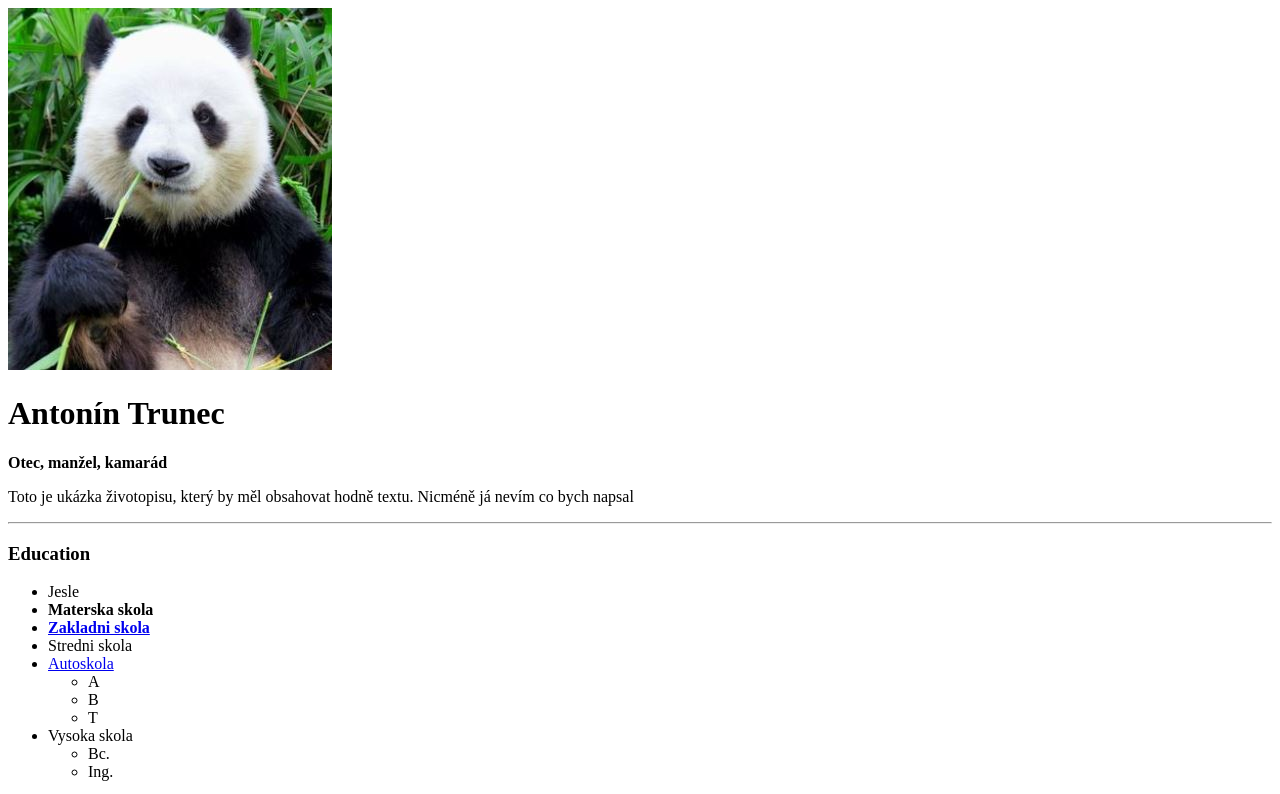
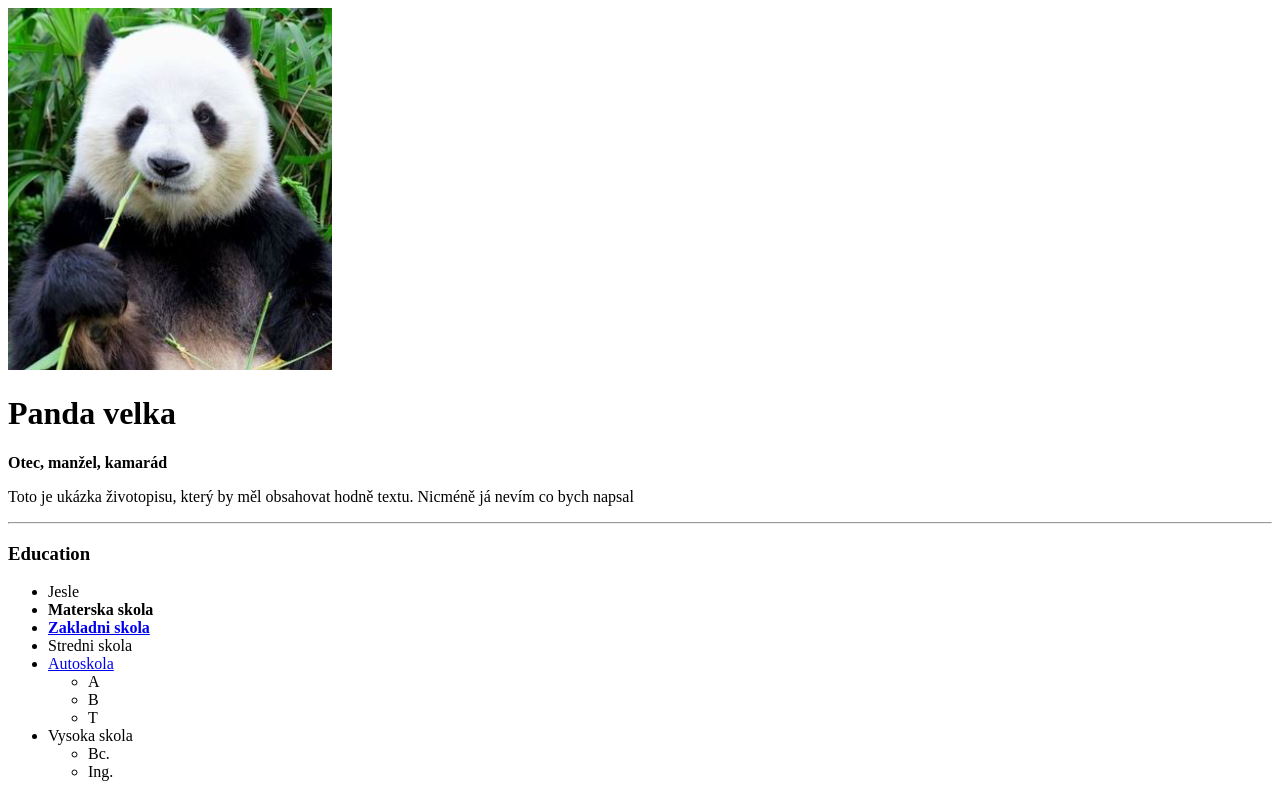
Before and after one commit to AntoninTOV/cv, a plain HTML site: page index.html in a window 1280 px wide. Shown: the top 794 px of the page. Drawn offline with Linux system fonts and the light colour scheme.

Commit message:
Add files via upload

```diff
--- a/index.html
+++ b/index.html
@@ -8,7 +8,7 @@
 
 <body>
   <img src="images\obr smazat.JPG" alt="panda">
-  <h1>Antonín Trunec</h1>
+  <h1>Panda velka</h1>
 <p><strong>Otec, manžel, kamarád</strong></p>
 <p>Toto je ukázka životopisu, který by měl obsahovat hodně textu. Nicméně já nevím co bych napsal</p>
 <hr>
```
